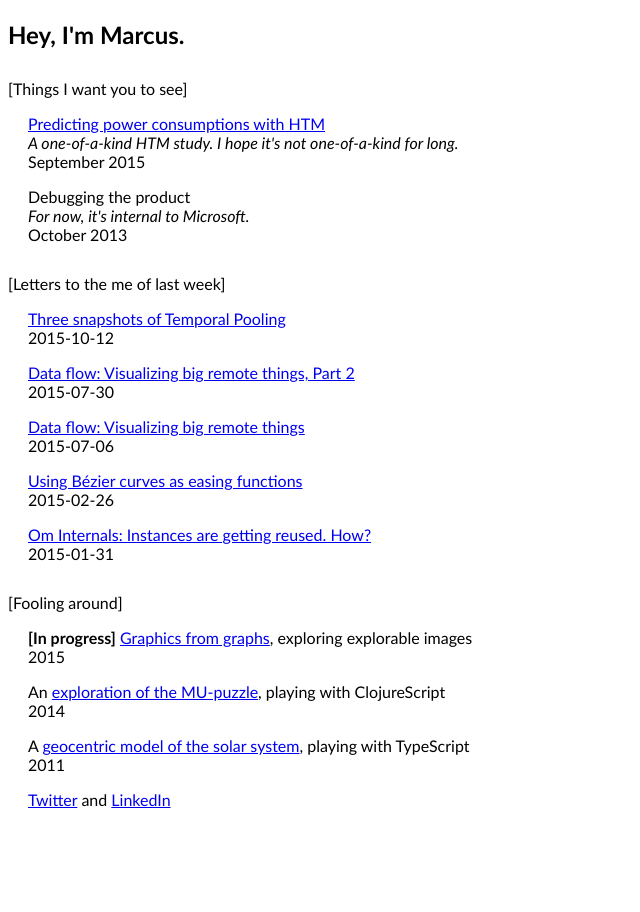
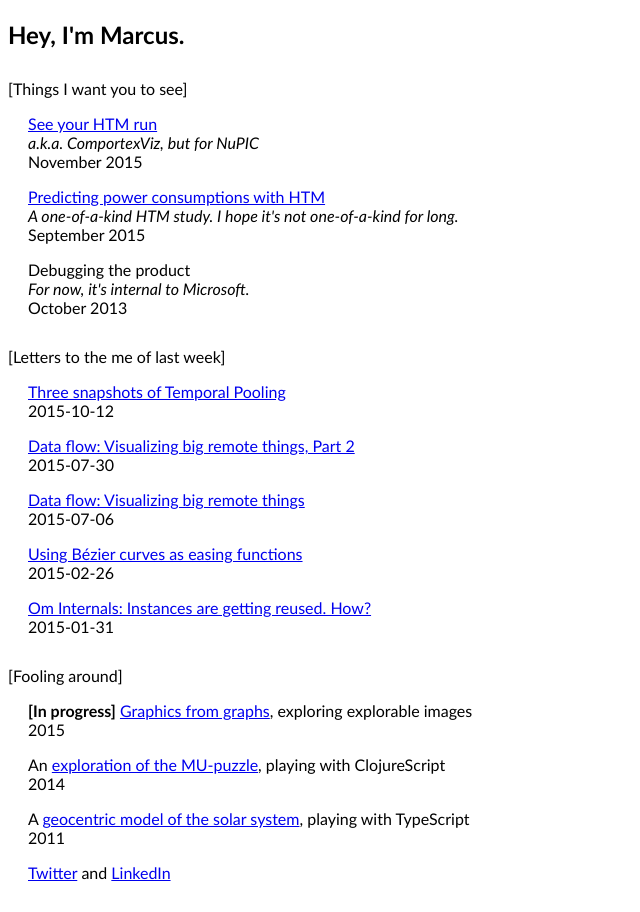
Before and after one commit to mrcslws/blocks, a Jekyll site: the page built from index.html, in a window 1280 px wide. Shown: the whole page, without its empty margins (0-640 px from the left). Built offline with Jekyll 4.4.1, drawn with Linux system fonts in a browser that asks for light colours.

Commit message:
Link to "See your HTM run"

```diff
--- a/index.html
+++ b/index.html
@@ -37,6 +37,10 @@ title: Marcus Lewis
   <div class="topLevelSection">
     <div class="sectionLabel">Things I want you to see</div>
     <div class="sectionContent">
+      <p><a href="https://www.youtube.com/watch?v=rEQ2XVOnhDw" />See your HTM run</a><br />
+         <em>a.k.a. ComportexViz, but for NuPIC</em><br />
+         November 2015
+      </p>
       <p><a href="/gorilla/?path=hotgym.clj">Predicting power consumptions with HTM</a><br />
         <em>A one-of-a-kind HTM study. I hope it's not one-of-a-kind for long.</em><br />
         September 2015
```
